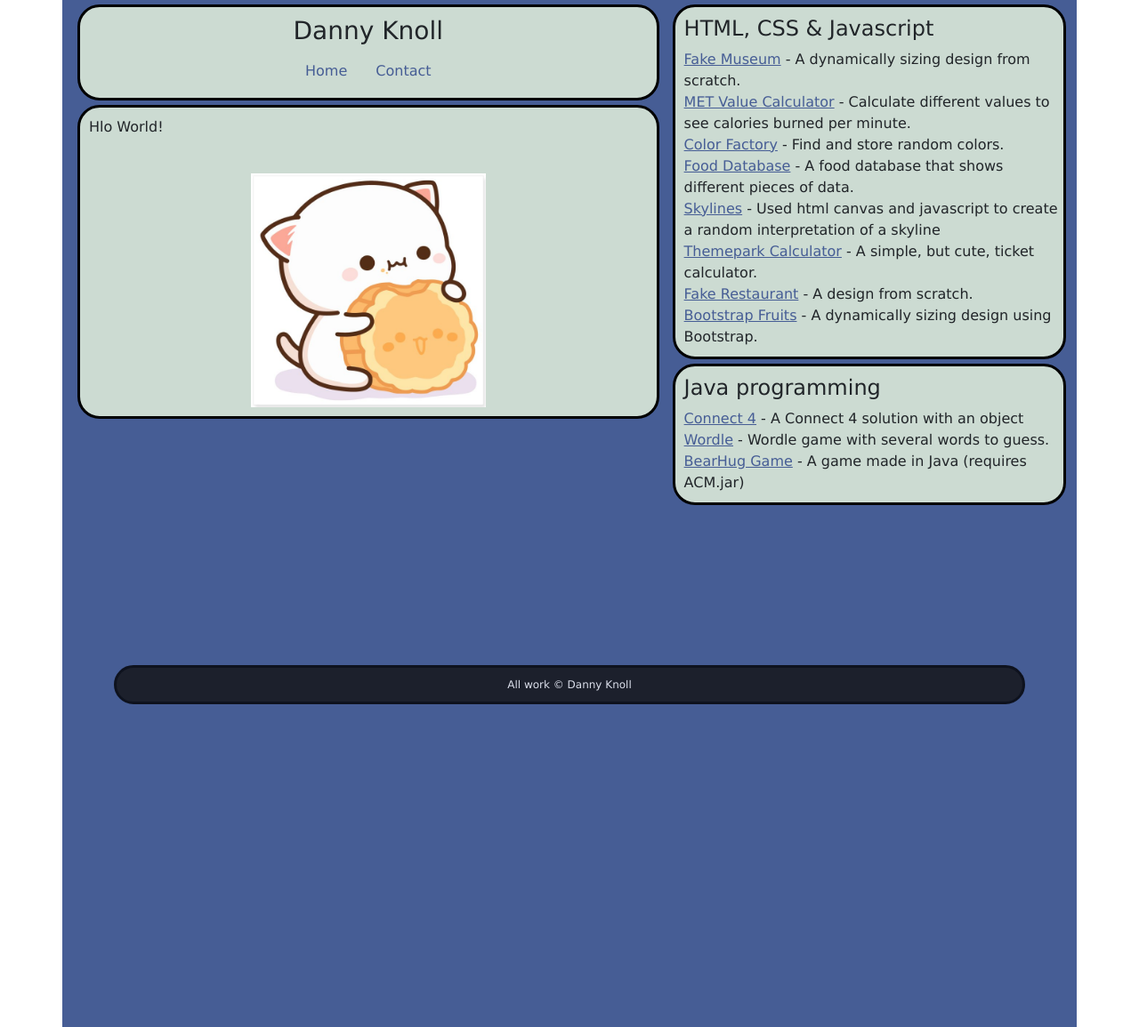
After one commit to dknoll1/portfolio, a PHP site: page /index.php in a window 1280 px wide. The commit adds this page. Shown: the whole page at 89% size. Run offline with PHP 8.4, Linux system fonts and the light colour scheme; some libraries are stand-ins or nearby versions.

Commit message:
bootstrap w/ nav added

```diff
--- /dev/null
+++ b/codes.html
@@ -0,0 +1,18 @@
+<div>
+	<h4>HTML, CSS & Javascript</h4>
+	<a href="frontEndDesign/finalproject/index.html" target=0>Fake Museum</a> - A dynamically sizing design from scratch.<br>
+	<a href="javascript/calories/exercise.html" target=0>MET Value Calculator</a> - Calculate different values to see calories burned per minute.<br>
+	<a href="javascript/colorFactory/index.html" target=0>Color Factory</a> - Find and store random colors.<br>
+	<a href="javascript/food/index.html" target=0>Food Database</a> - A food database that shows different pieces of data.<br>
+	<a href="javascript/skylines/page.html" target=0>Skylines</a> - Used html canvas and javascript to create a random interpretation of a skyline<br>
+	<a href="javascript/themeparkCalc/theme_park_calculator.html" target=0>Themepark Calculator</a> - A simple, but cute, ticket calculator.<br>
+	<a href="frontEndDesign/cssproject/index.html" target=0>Fake Restaurant</a> - A design from scratch.<br>
+	<a href="frontEndDesign/bootstrap/bstraphw.html" target=0>Bootstrap Fruits</a> - A dynamically sizing design using Bootstrap.<br>
+</div>
+
+<div>
+	<h4>Java programming</h4>
+	<a href="https://github.com/dknoll1/connect-4" target=1>Connect 4</a> - A Connect 4 solution with an object<br>
+	<a href="https://github.com/dknoll1/wordle" target=1>Wordle</a> - Wordle game with several words to guess.<br>
+	<a href="https://github.com/dknoll1/bearhug" target=1>BearHug Game</a> - A game made in Java (requires ACM.jar)<br>
+</div>
--- a/css/style.css
+++ b/css/style.css
@@ -1,13 +1,10 @@
 body
 {
 	background-color:rgb(70, 93, 149);
-	min-height:100vh; /* found answer to problem https://stackoverflow.com/questions/25238/100-min-height-css-layout */
-	width:80%;
-	margin:auto;
+	min-height:100vh;
 	font-family:"Lato", "Arial", "Helvetica" ;
 	font-size:14px;
 	line-height:1em;
-	padding-bottom:100px;
 }
 
 .container
@@ -15,8 +12,8 @@ body
 	background-color:rgb(70, 93, 149);
 	font-family:Verdana;
 	display:grid;
+	margin: 0 auto;
 	width: 100%;
-	margin: 0 auto;
 	grid-template-columns:1.5fr 1fr;
 	grid-template-rows:1fr 1fr;
 	grid-gap:10px;
@@ -35,20 +32,6 @@ body
 	margin: 5px 5px 5px 5px;
 }
 
-#top
-{
-	border-radius: 25px 25px 0 0;
-	background-color:#f0f0f0;
-	padding: 10px;
-}
-
-#bottom
-{
-	border-radius:0px 0px 25px 25px;
-	padding: 10px;
-	background-color:white;
-}
-
 #aside div
 {
 	border: 3px solid black;
@@ -60,39 +43,54 @@ body
 	margin: 5px 0px 5px 0px;
 }
 
-/* unvisited link */
 a:link {
   color: rgb(70, 93, 149);
 }
 
-/* visited link */
 a:visited {
 	font-style: italic;
 	color: maroon;
 }
 
-/* mouse over link */
 a:hover {
   color: blue;
 }
 
-/* selected link */
 a:active {
   color: rgb(70, 93, 149);
 }
 
 footer {
 	background-color:#121212;
-	opacity:.8; /* using opacity found in https://www.w3schools.com/css/css_image_transparency.asp */
+	opacity:.8;
+	margin: auto;
+	position:fixed;
+	text-align:center;
 	width:80%;
-	position:fixed; /* Using the first answer post from https://css-tricks.com/forums/topic/how-to-make-footer-floating-at-bottom-of-page/  for this */
-	bottom: 0; /*and this*/
+	bottom: 1%;
+	left: 10%;
 	font-size:12px;
 	color:white;
 	border: 3px solid black;
 	border-radius:25px 25px 25px 25px;
-	text-align:center;
-	margin:auto;
 	padding-bottom:10px;
 	padding-top:10px;
 }
+
+@media screen and (min-width: 0px) and (max-width: 800px)
+{
+	.container
+	{
+		background-color:rgb(70, 93, 149);
+		font-family:Verdana;
+		display:grid;
+		margin: 0 auto;
+		width: 100%;
+		grid-template-columns:1fr;
+		grid-template-rows:1fr 1fr;
+		grid-gap:10px;
+		grid-template-areas:
+			"main";
+			"aside";
+	}
+}
--- /dev/null
+++ b/index.php
@@ -0,0 +1,41 @@
+<!DOCTYPE html>
+<HTML lang="en">
+	<head>
+    	<meta charset="utf-8">
+		<link rel="stylesheet" href="css/style.css">
+		<title>Danny Knoll</title>
+		<script src="https://cdn.jsdelivr.net/npm/@popperjs/core@2.10.2/dist/umd/popper.min.js" integrity="sha384-7+zCNj/IqJ95wo16oMtfsKbZ9ccEh31eOz1HGyDuCQ6wgnyJNSYdrPa03rtR1zdB" crossorigin="anonymous"></script>
+		<script src="https://cdn.jsdelivr.net/npm/bootstrap@5.1.3/dist/js/bootstrap.min.js" integrity="sha384-QJHtvGhmr9XOIpI6YVutG+2QOK9T+ZnN4kzFN1RtK3zEFEIsxhlmWl5/YESvpZ13" crossorigin="anonymous"></script>
+		<link href="https://cdn.jsdelivr.net/npm/bootstrap@5.1.3/dist/css/bootstrap.min.css" rel="stylesheet" integrity="sha384-1BmE4kWBq78iYhFldvKuhfTAU6auU8tT94WrHftjDbrCEXSU1oBoqyl2QvZ6jIW3" crossorigin="anonymous">
+		<script src="https://cdn.jsdelivr.net/npm/bootstrap@5.1.3/dist/js/bootstrap.bundle.min.js" integrity="sha384-ka7Sk0Gln4gmtz2MlQnikT1wXgYsOg+OMhuP+IlRH9sENBO0LRn5q+8nbTov4+1p" crossorigin="anonymous"></script>
+	</head>
+</head>
+<body>
+	<div class="container">
+		<div id="main">
+			<div>
+				<center><h3>Danny Knoll</h3>
+				<ul class="nav justify-content-center">
+					  <li class="nav-item">
+						<a class="nav-link active" aria-current="Home" href="#">Home</a>
+					  </li>
+					  <li class="nav-item">
+						<a class="nav-link" href="contact.html">Contact</a>
+					  </li>
+				</ul>
+			</div>
+			<div>
+				<p>Hlo World!<br><br>
+				<center><img src="pictures/peach.jpg" width=42%></center>
+			</div>
+		</div>
+
+		<div id="aside">
+			<?php include 'codes.html';?>
+		</div>
+<footer>
+	All work &#169; Danny Knoll
+</footer>
+	</div>
+</body>
+</HTML>
```
Also changed, not shown: index.html (+32 -8 lines), 1 other file.
